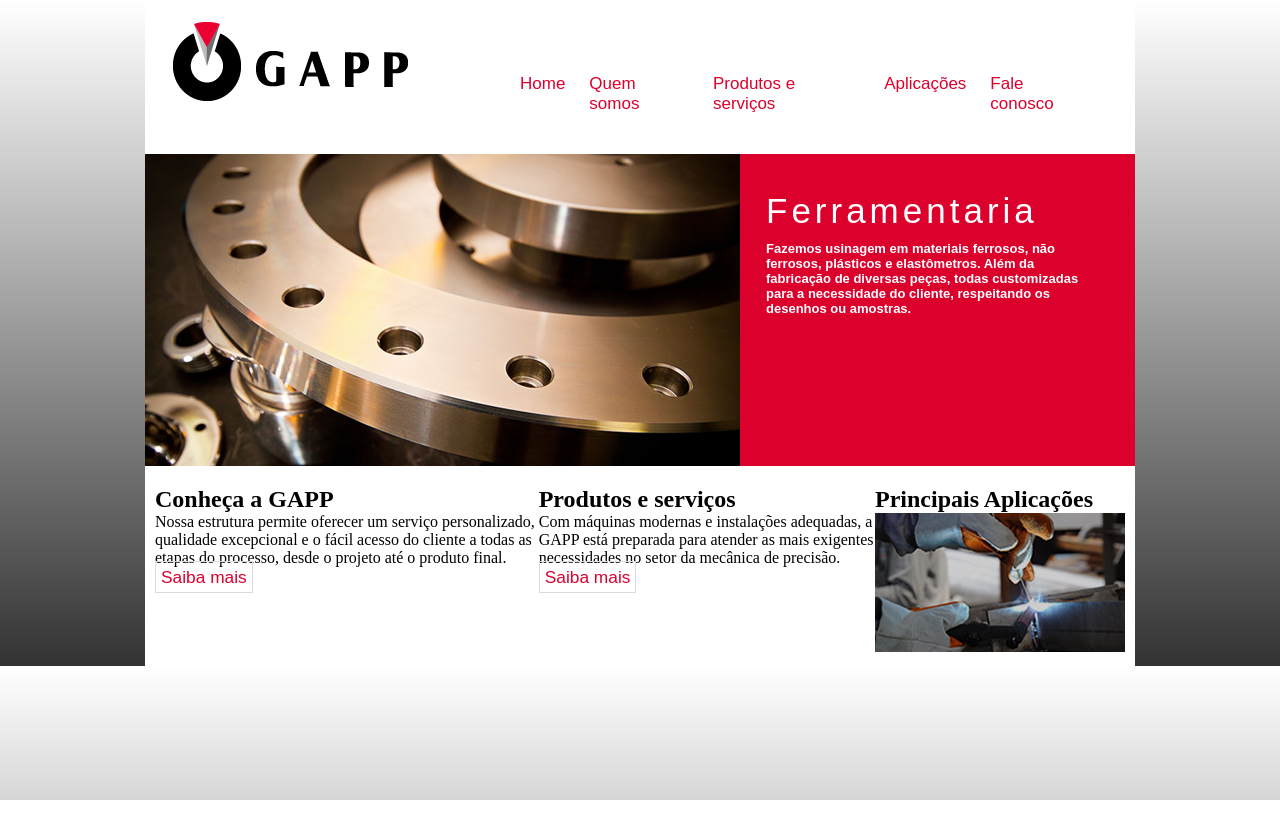
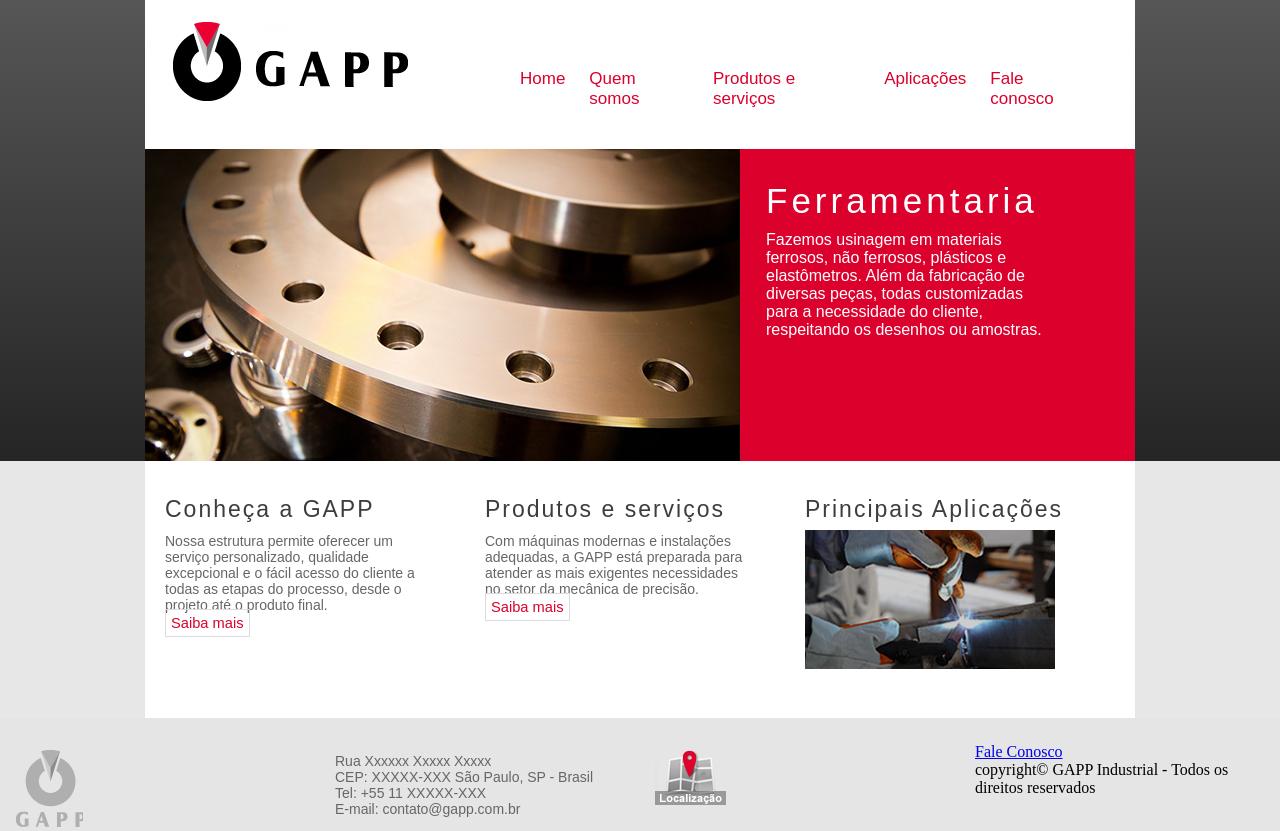
Before and after one commit to casscannelle/psd-html, a plain HTML site: page index.html in a window 1280 px wide. Before the commit the page ends 800 px from the top, so only its background shows below. Drawn offline with Linux system fonts and the light colour scheme; a web font is replaced by a local one.

Commit message:
ajustes layout

```diff
--- a/css/style.css
+++ b/css/style.css
@@ -11,8 +11,14 @@ header {
 
 }
 
-body {
-    background: linear-gradient( #fff, #333333);
+#section-1 {
+    width: 100%;
+    background: linear-gradient( #565656, #252525);
+}
+
+#section-2 {
+    width: 100%;
+    background: #e7e7e7;
 }
 
 .container {
@@ -22,7 +28,7 @@ body {
 }
 
 .menu {
-    margin-top: 40px;
+    margin-top: 35px;
     margin-left: 100px;
     margin-right: 5px;
 }
@@ -67,7 +73,7 @@ body {
 }
 
 .destaque {
-    padding: 37px 26px 15px;
+    padding: 32px 26px 15px;
     background-color: #dc002d;
 
 
@@ -83,29 +89,67 @@ h1 {
 
 }
 
+h2 {
+    font-size: 23px;
+    color:#3d3d3d;
+    font-family: "myriad-pro", sans-serif;
+    font-weight: 400;
+    font-style: normal;
+    letter-spacing: 2px;
+
+}
+
 h3 {
-    font-size: small;
+    font-size: 16px;
     color:#ffffff;
-    font-family: Arial, Helvetica, sans-serif, sans-serif;
+    font-family: "myriad-pro", sans-serif;
+    font-weight: 400;
+    font-style: normal;
+    line-height: -2px;
+    padding-right: 50px;
+    padding-top: 10px;
+}
+
+p {
+    font-size: 14px;
+    color:#666666;
+    font-family: "myriad-pro", sans-serif;
+    font-weight: 400;
+    font-style: normal;
     padding-right: 30px;
     padding-top: 10px;
 }
+.section-2 {
+    width: 100%;
+    background: #e7e7e7;
+}
 
 #content {
-    padding: 20px 10px 10px;
+    padding: 10px 25px 45px 5px;
     display: flex;
     flex-direction: row;
+    justify-content: space-around;
     background-color: #fff;
 }
 
+.col {
+    width: 33%;
+    padding: 25px 15px 0 15px;
+
+}
+
+.img {
+    padding-top: 7px;
+}
 .btn-saiba-mais {
     border: 1px solid #dcdcdc;
     color: #dc002d;
     font-family: Arial, Helvetica, sans-serif;
-    font-size: 13pt;
+    font-size: 11pt;
     line-height: 15.6pt;
     padding: 5px;
     text-decoration: none;
+
 }
 
 .btn-saiba-mais:hover {
@@ -115,5 +159,8 @@ h3 {
 
 
 footer{
+    width: 100%;
     background-color: #e5e5e5;
+    display: flex;
+    flex-direction: row;
 }
--- a/index.html
+++ b/index.html
@@ -9,6 +9,7 @@
     <title>GAPP</title>
 </head>
 <body>
+    <section id="section-1">
     <div class="container">
         <header>
             <div class="logo">
@@ -32,6 +33,9 @@
             </div>
 
         </section>
+    </section>
+    <section class="section-2">
+        <div class="container">
             <section id="content">
              <div class="col">
                 <h2>Conheça a GAPP</h2>
@@ -46,15 +50,32 @@
                 <div class="col">
                 <h2>Principais Aplicações</h2>
                     <a href="#">
-                    <img src="./images/img-video.jpg" alt="video">
+                    <img class="img" src="./images/img-video.jpg" alt="video">
                      </a>
                 </div>
             </section>
+        </div>
+    </section>
+
+    <footer>
+        <div class="col">
+            <img class="img" src="./images/logo-gapp-footer.png" alt="logo-gapp">
+        </div>
+        <div class="col">
+            <p>
+                Rua Xxxxxx Xxxxx Xxxxx <br>
+                CEP: XXXXX-XXX São Paulo, SP - Brasil<br>
+                Tel: +55 11 XXXXX-XXX<br>
+                E-mail: contato@gapp.com.br<br>
+           </div>
+           <div class="col">
+            <img class="img" src="./images/icon-location.png" alt="localizacao">
+
 
             </div>
-    <footer>
-        <div class="container">
-
+            <div class="col">
+            <a href="#">Fale Conosco</a><br>
+            copyright© GAPP Industrial - Todos os direitos reservados
         </div>
     </footer>
 
```
Lines whose indentation alone changed are shown as unchanged.
